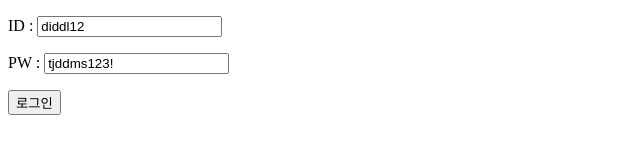
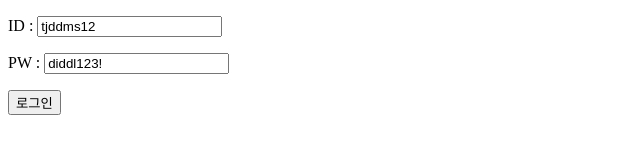
Before and after one commit to SeongeunYang/chat_app, a React (Create React App) app: page /login in a window 1280 px wide. Shown: the top 160 px of the page, without its empty margins (0-640 px from the left). Built offline with nearby package versions, Linux system fonts and the light colour scheme; no server answers.

Commit message:
await 처리해줌

```diff
--- a/src/components/ChatList.js
+++ b/src/components/ChatList.js
@@ -27,8 +27,8 @@ function ChatList({ roomName, roomId, notReadCnt, lastMsg, lastMsgTime, userProf
             backgroundColor: "skyblue",
             width: 800,
             height: 50,
-            display: "table-cell",
-            verticalAlign: "middle"
+            display: "table-row-group",
+            verticalAlign: "middle",
         }}>
             <img src={userProfile} style={{
                 width: 50,
--- a/src/routes/Chat.js
+++ b/src/routes/Chat.js
@@ -67,9 +67,9 @@ function Chat() {
         ws.disconnect();
     }
 
-    const onClick = () => {
+    const onClick = async() => {
         setModalIsOpen(true)
-        axios.get(AWS + `/user/introduction/${longRoomId}`, { headers: tokenHeader })
+        await axios.get(AWS + `/user/introduction/${longRoomId}`, { headers: tokenHeader })
             .then((res) => {
                 setOtherInfo(res.data);
             })
@@ -79,13 +79,15 @@ function Chat() {
         setMsg(e.target.value);
     }
 
-    const sendMessage = () => {
-        ws.send("/pub/chat/message", tokenHeader, JSON.stringify({ type: 'TALK', roomId: roomId, message: msg }));
-        setMsg("");
+    const sendMessage = async() => {
+        if(msg !== ""){
+            await ws.send("/pub/chat/message", tokenHeader, JSON.stringify({ type: 'TALK', roomId: roomId, message: msg }));
+            setMsg("");
+        }
     }
 
     const recvMessage = (recv) => {
-        setmsgList((prev) => [...prev, recv]);
+        setmsgList((prev) => [recv, ...prev]);
     }
 
     return (
--- a/src/routes/Login.js
+++ b/src/routes/Login.js
@@ -5,8 +5,8 @@ function Login() {
     // const LOCAL = 'http://localhost:8080';
     const AWS = "http://13.125.249.172";
 
-    const [id, setId] = useState("diddl12");
-    const [pw, setPw] = useState("tjddms123!");
+    const [id, setId] = useState("tjddms12");
+    const [pw, setPw] = useState("diddl123!");
 
     const onChangeID = (e) => {
         setId(e.target.value);
@@ -30,10 +30,10 @@ function Login() {
 
     useEffect(() => {
         axios.post(AWS + '/user/signup', {
-            username: "diddl12",
-            password: "tjddms123!",
-            phoneNum: "01044172716",
-            nickname: "diddl",
+            username: "tjddms12",
+            password: "diddl123!",
+            phoneNum: "01012341234",
+            nickname: "tjdkl111",
         }).then((res) => {
             alert("회원가입 완료");
         })
```
